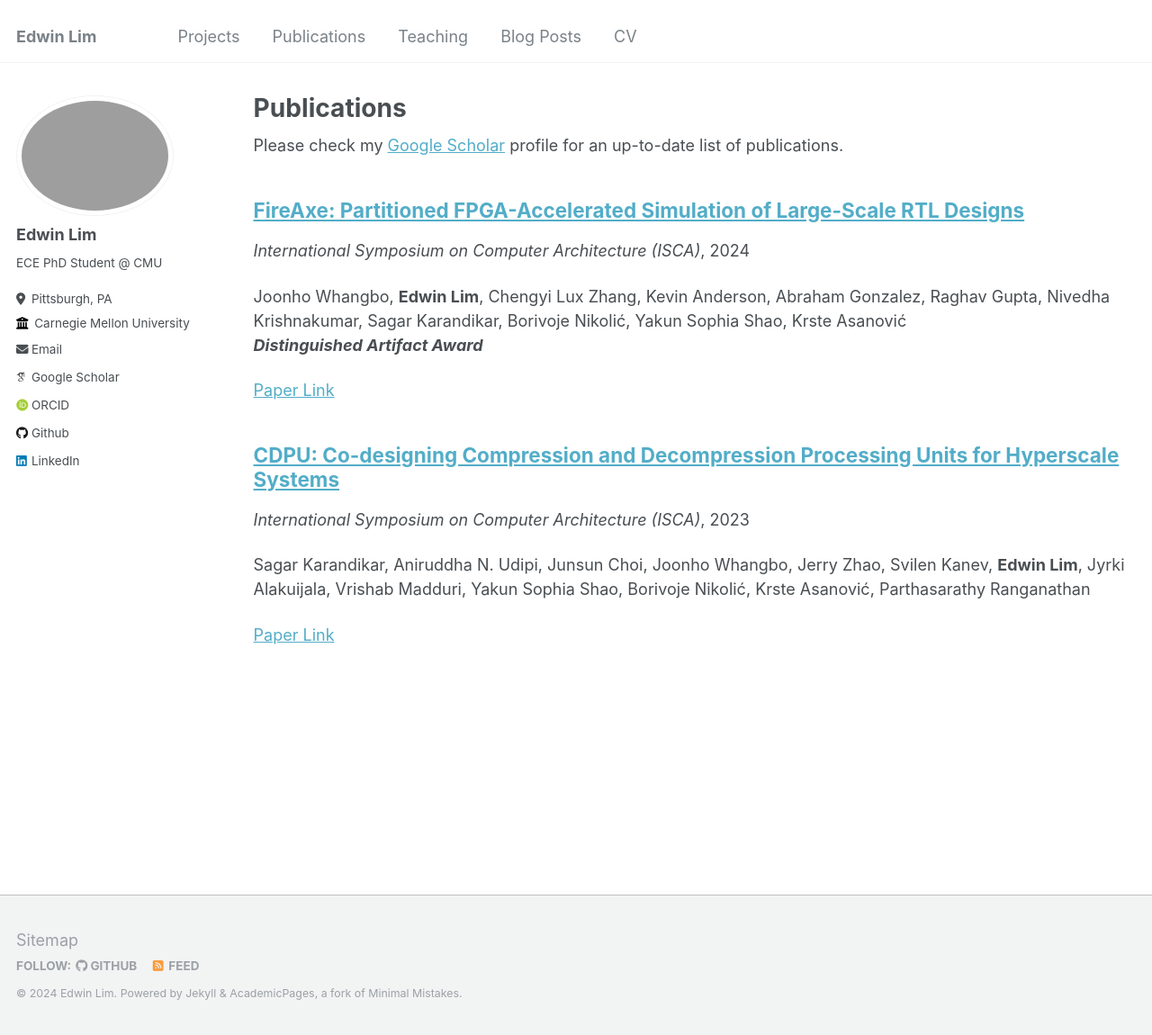
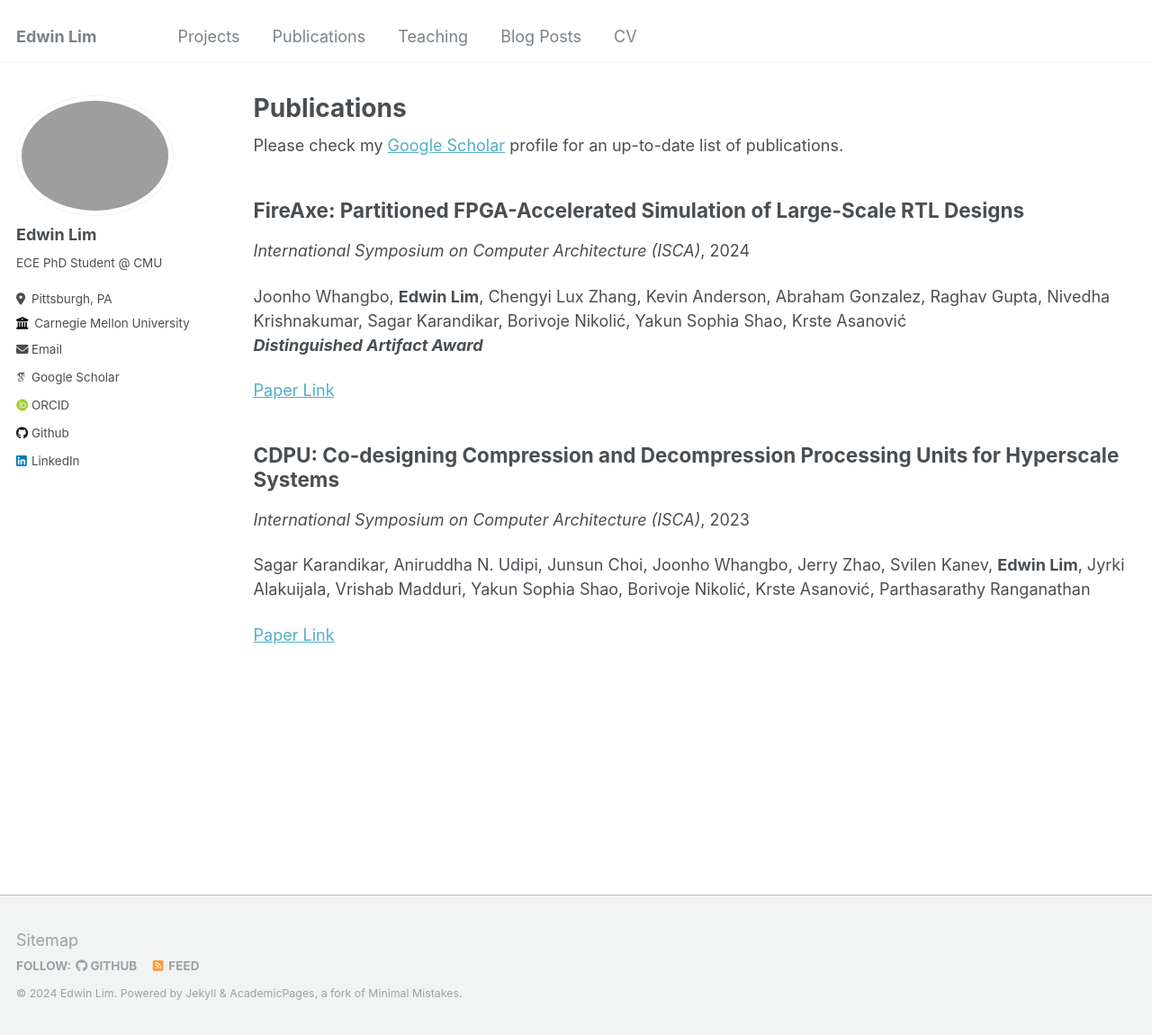
Before and after one commit to edwinlim0919/edwinlim0919.github.io, a Jekyll site: the page built from _pages/publications.md, in a window 1280 px wide and 1150 px high. Shown: the whole window at 90% size. Built offline with Jekyll 4.4.1, drawn with Linux system fonts in a browser that asks for light colours; some web fonts are replaced.

Commit message:
trying out no hyperlinks for publications page, since information is redundant

```diff
--- /dev/null
+++ b/_includes/archive-single-publication.html
@@ -0,0 +1,62 @@
+{% include base_path %}
+
+{% if post.header.teaser %}
+  {% capture teaser %}{{ post.header.teaser }}{% endcapture %}
+{% else %}
+  {% assign teaser = site.teaser %}
+{% endif %}
+
+{% if post.id %}
+  {% assign title = post.title | markdownify | remove: "<p>" | remove: "</p>" %}
+{% else %}
+  {% assign title = post.title %}
+{% endif %}
+
+<div class="{{ include.type | default: "list" }}__item">
+  <article class="archive__item" itemscope itemtype="http://schema.org/CreativeWork">
+    {% if include.type == "grid" and teaser %}
+      <div class="archive__item-teaser">
+        <img src=
+          {% if teaser contains "://" %}
+            "{{ teaser }}"
+          {% else %}
+            "{{ teaser | prepend: "/images/" | prepend: base_path }}"
+          {% endif %}
+          alt="">
+      </div>
+    {% endif %}
+
+    <h2 class="archive__item-title" itemprop="headline">
+      {{ title }}
+    </h2>
+
+    {% if post.read_time %}
+      <p class="page__meta"><i class="fa fa-clock-o" aria-hidden="true"></i> {% include read-time.html %}</p>
+    {% endif %}
+
+    {% if post.collection == 'teaching' %}
+      <p> {{ post.type }}, <i>{{ post.venue }}</i>, {{ post.date | default: "1900-01-01" | date: "%Y" }} </p>
+    {% elsif post.collection == 'publications' %}
+      <p> <i>{{ post.venue }}</i>, {{ post.date | default: "1900-01-01" | date: "%Y" }} </p>
+    {% elsif post.date %}
+      <p class="page__date"><strong><i class="fa fa-fw fa-calendar" aria-hidden="true"></i> {{ site.data.ui-text[site.locale].date_label | default: "Published:" }}</strong> <time datetime="{{ post.date | default: "1900-01-01" | date_to_xmlschema }}">{{ post.date | default: "1900-01-01" | date: "%B %d, %Y" }}</time></p>
+    {% endif %}
+
+    <p class="archive__item-excerpt" itemprop="description">{{ post.excerpt | markdownify }}</p>
+
+    {% if post.citation and post.paperurl and post.slidesurl %}
+      <p>Recommended citation: {{ post.citation }}<br /><a href="{{ post.paperurl }}">Download Paper</a> | <a href="{{ post.slidesurl }}">Download Slides</a></p>
+    {% elsif post.citation and post.paperurl %}
+      <p>Recommended citation: {{ post.citation }}<br /><a href="{{ post.paperurl }}">Download Paper</a></p>
+    {% elsif post.citation and post.slidesurl %}
+      <p>Recommended citation: {{ post.citation }}<br /><a href="{{ post.slidesurl }}">Download Slides</a></p>
+    {% elsif post.citation %}
+      <p>Recommended citation: {{ post.citation }}</p>
+    {% elsif post.paperurl %}
+      <p><a href="{{ post.paperurl }}">Paper Link</a></p>
+    {% elsif post.slidesurl %}
+      <p>Download <a href="{{ post.slidesurl }}">Slides Link</a></p>
+    {% endif %}
+
+  </article>
+</div>
--- a/_pages/publications.md
+++ b/_pages/publications.md
@@ -12,5 +12,5 @@ author_profile: true
 {% include base_path %}
 
 {% for post in site.publications reversed %}
-  {% include archive-single.html %}
+  {% include archive-single-publication.html %}
 {% endfor %}
```
